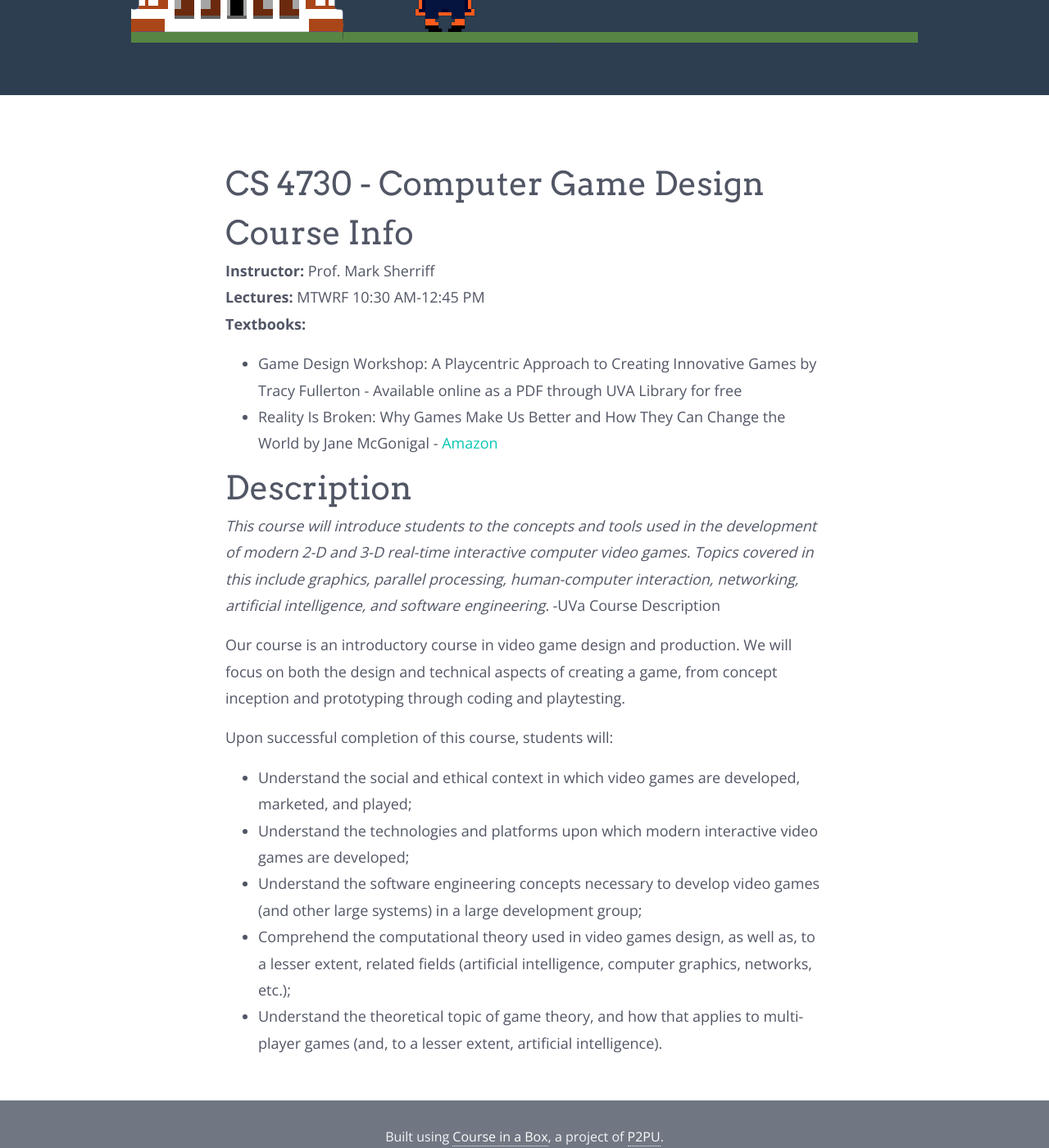
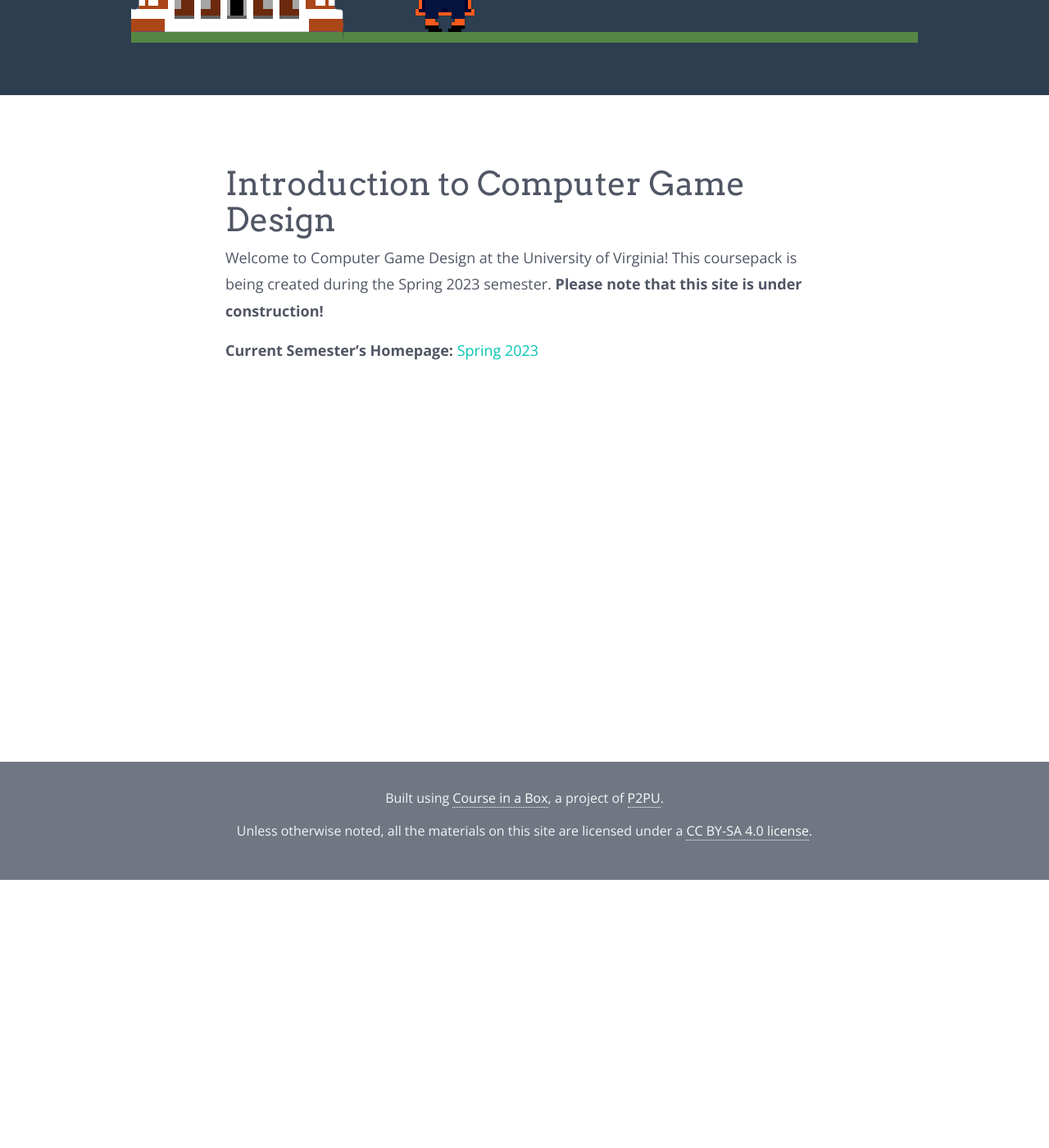
Before and after one commit to marksherriff/gamedesign-coursepack, a Jekyll site: the page built from index.md, in a window 1280 px wide and 1400 px high, scrolled down 327 px. Shown: the whole window at 82% size. Built offline with Jekyll 4.4.1, drawn with Linux system fonts in a browser that asks for light colours; nearby versions of some CDN libraries; our own code applies the rules of GitHub Pages for plain Markdown files; some of the changed text lies outside the part shown.

Commit message:
initial update

```diff
--- a/_data/course.yml
+++ b/_data/course.yml
@@ -1,3 +1,3 @@
-title: CS 4730 - Summer 2022
+title: Computer Game Design
 description: Computer Game Design
-modules: [course info,assessments,week 1,week 2,week 3,week 4]
+modules: [intro,reasoning about games,concept and design,game systems,special topics]
--- a/_includes/navigation.html
+++ b/_includes/navigation.html
@@ -17,10 +17,6 @@
        </li>
       {% endfor %}
 
-      <li class="nav-item py-2">
-        <a class="nav-link" href="https://www.gradescope.com/courses/398201" target="_blank">Gradescope</a>
-      </li>
-
     </ul>
   </div>
 </nav>
--- a/index.md
+++ b/index.md
@@ -3,26 +3,8 @@ layout: index
 published: true
 ---
 
-# CS 4730 - Computer Game Design
+# Introduction to Computer Game Design
 
-# Course Info
+Welcome to Computer Game Design at the University of Virginia!  This coursepack is being created during the Spring 2023 semester.  __Please note that this site is under construction!__
 
-__Instructor:__ Prof. Mark Sherriff
-__Lectures:__ MTWRF 10:30 AM-12:45 PM
-__Textbooks:__
-* Game Design Workshop: A Playcentric Approach to Creating Innovative Games by Tracy Fullerton - Available online as a PDF through UVA Library for free
-* Reality Is Broken: Why Games Make Us Better and How They Can Change the World by Jane McGonigal - [Amazon](https://www.amazon.com/Reality-Broken-Games-Better-Change/dp/0143120611)
-
-# Description
-
-_This course will introduce students to the concepts and tools used in the development of modern 2-D and 3-D real-time interactive computer video games. Topics covered in this include graphics, parallel processing, human-computer interaction, networking, artificial intelligence, and software engineering._ -UVa Course Description
-
-Our course is an introductory course in video game design and production. We will focus on both the design and technical aspects of creating a game, from concept inception and prototyping through coding and playtesting.
-
-Upon successful completion of this course, students will:
-
-* Understand the social and ethical context in which video games are developed, marketed, and played;
-* Understand the technologies and platforms upon which modern interactive video games are developed;
-* Understand the software engineering concepts necessary to develop video games (and other large systems) in a large development group;
-* Comprehend the computational theory used in video games design, as well as, to a lesser extent, related fields (artificial intelligence, computer graphics, networks, etc.);
-* Understand the theoretical topic of game theory, and how that applies to multi-player games (and, to a lesser extent, artificial intelligence).
+__Current Semester's Homepage:__ [Spring 2023](https://s23.cs4730.org)
```
Also changed, not shown: single-page.md (deleted, +0 -9 lines).
